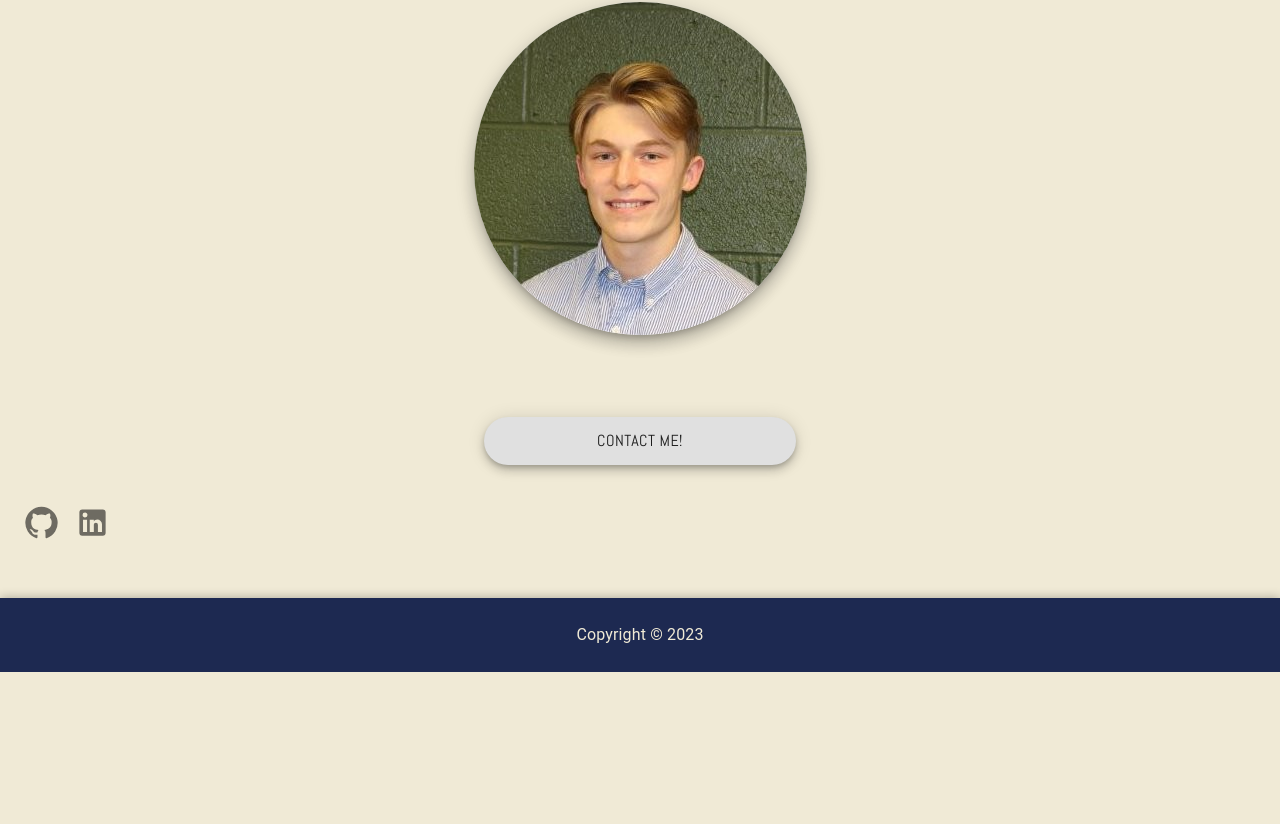
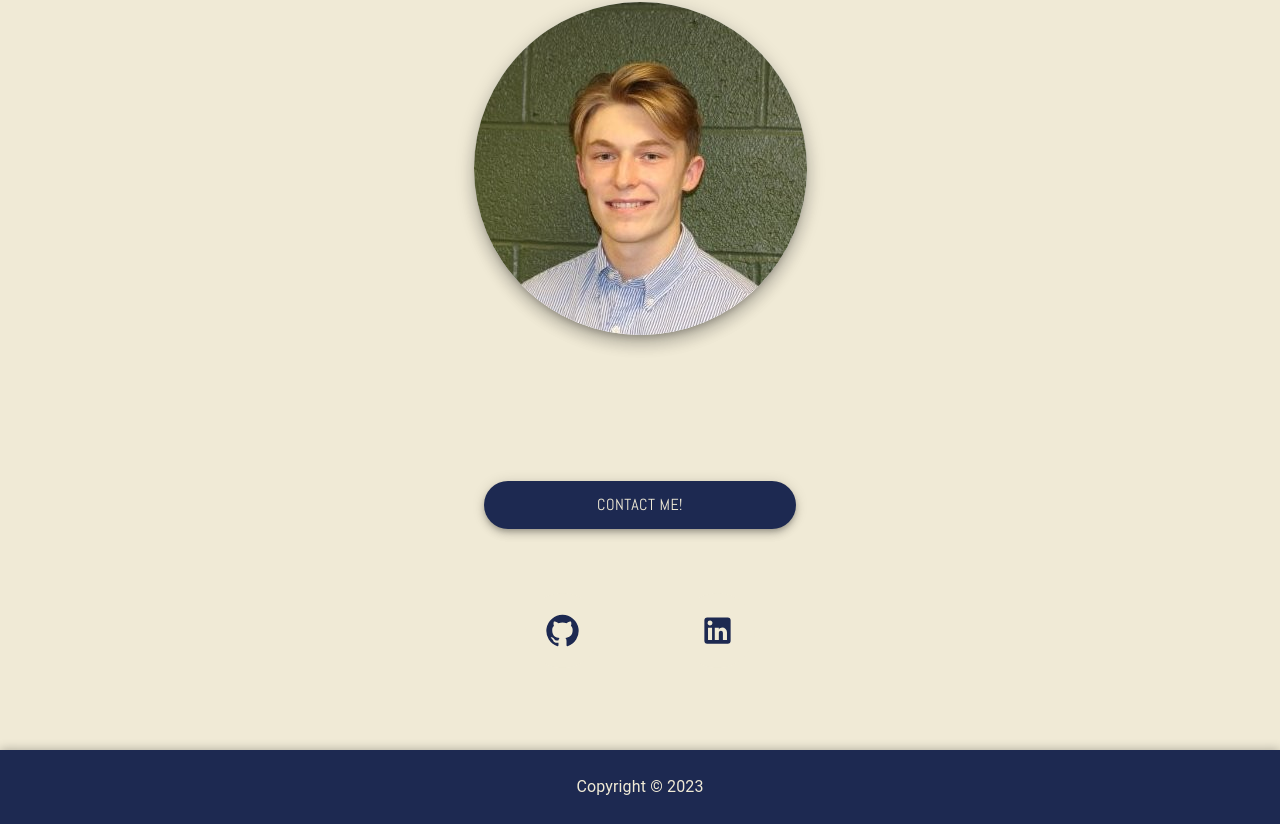
Before and after one commit to tigchuck/portfolio, a React (Create React App) app: page / in a window 1280 px wide. Shown: the part 470-1294 px from the top of the page. Before the commit the page ends 1142 px from the top, so only its background shows below. Built offline with nearby package versions, Linux system fonts and the light colour scheme.

Commit message:
Home page done. Button component created.

```diff
--- /dev/null
+++ b/src/components/Button.js
@@ -0,0 +1,33 @@
+import Fab from '@mui/material/Fab';
+
+function Button(props) {
+
+    return (
+        <Fab
+            variant={props.variant || "extended"}
+            href={props.href}
+            elevation={0}
+            sx={{
+                fontFamily: "Abel",
+                fontSize: props.fontSize || "16px",
+                margin: "32px auto",
+                display: "flex",
+                width: props.width || "0.25",
+                minWidth: props.minWidth,
+                height: props.height,
+                color: props.color,
+                backgroundColor: props.backgroundColor,
+                aspectRatio: props.aspectRatio,
+                boxShadow: props.elevation,
+                '&:hover': {
+                    color: props.hoverColor,
+                    backgroundColor: props.hoverBackgroundColor
+                },
+            }}
+            >
+                {props.linkIcon}{props.linkText}
+            </Fab>
+    );
+}
+
+export default Button;
--- a/src/components/FunName.js
+++ b/src/components/FunName.js
@@ -37,7 +37,7 @@ function FunName() {
                         <Grow
                             in={grow}
                             timeout={{
-                                enter: 1000,
+                                enter: 2000,
                             }}
                             onEntered={() => {
                                 setSlide1(true);
--- a/src/components/pages/Home.js
+++ b/src/components/pages/Home.js
@@ -1,12 +1,11 @@
 import React from 'react';
 import Grid from '@mui/material/Grid';
-import IconButton from '@mui/material/IconButton';
 import GitHubIcon from '@mui/icons-material/GitHub';
 import LinkedInIcon from '@mui/icons-material/LinkedIn';
 import CardMedia from '@mui/material/CardMedia';
 import Paper from '@mui/material/Paper';
-import Fab from '@mui/material/Fab';
 import FunName from "../FunName";
+import Button from "../Button";
 import charlie from "../../pictures/CharliePicture.jpeg";
 
 
@@ -40,38 +39,56 @@ function Home() {
                 <Grid
                     contianer
                     flexDirection="column"
+                    paddingTop="64px"
                 >
                     <Grid item>
-                        <Fab
-                            variant="extended"
+                        <Button
+                            linkText="Contact Me!"
                             href="/contact"
-                            sx={{
-                                fontFamily: "Abel",
-                                fontSize: "16px",
-                                margin: "32px auto",
-                                display: "flex",
-                                width: "0.25",
-                                minWidth: "250px"
-                            }}
-                        >
-                            Contact Me!
-                        </Fab>
+                            elevation="5"
+                            backgroundColor="#1d2951"
+                            color="#F0EAD6"
+                            hoverBackgroundColor="#2a3c77"
+                            minWidth="250px"
+                        />
                     </Grid>
                     <Grid item>
-                        <Grid container flexDirection="row">
+                        <Grid
+                            container
+                            flexDirection="row"
+                            justifyContent="center"
+                            alignItems="center"
+                            spacing={10}
+                        >
                             <Grid item>
-                                <IconButton href="https://github.com/tigchuck">
-                                    <GitHubIcon
-                                        fontSize="large"
-                                    />
-                                </IconButton>
+                                <Button
+                                    variant="circular"
+                                    linkIcon={<GitHubIcon fontSize="large"/>}
+                                    href="https://github.com/tigchuck"
+                                    elevation="0"
+                                    backgroundColor="#F0EAD6"
+                                    hoverBackgroundColor="#F0EAD6"
+                                    color="#1d2951"
+                                    hoverColor="#2a3c77"
+                                    height="75px"
+                                    width="100%"
+                                    aspectRatio="1.0"
+                                />
                             </Grid>
                             <Grid item>
-                                <IconButton href="https://www.linkedin.com/in/charlie-tighe-2b0062136/">
-                                    <LinkedInIcon
-                                        fontSize="large"
-                                    />
-                                </IconButton>
+                                <Button
+                                    variant="circular"
+                                    linkIcon={<LinkedInIcon fontSize="large"/>}
+                                    href="https://www.linkedin.com/in/charlie-tighe-2b0062136/"
+                                    elevation="0"
+                                    backgroundColor="#F0EAD6"
+                                    hoverBackgroundColor="#F0EAD6"
+                                    color="#1d2951"
+                                    hoverColor="#2a3c77"
+                                    height="75px"
+                                    width="100%"
+                                    aspectRatio="1.0"
+                                />
                             </Grid>
                         </Grid>
                     </Grid>
```
